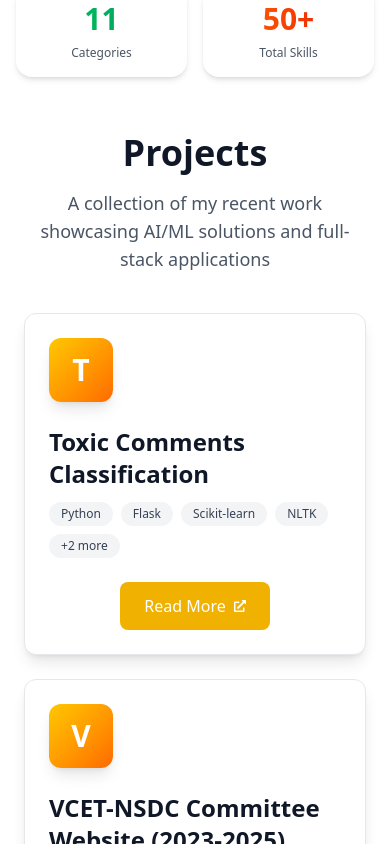
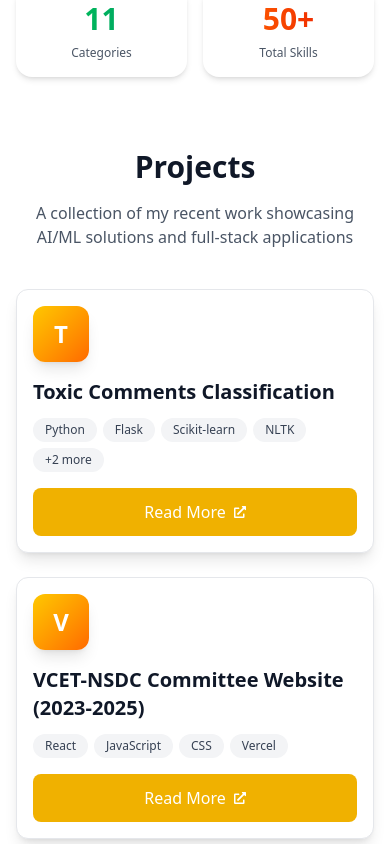
Before and after one commit to Mokshu3242/Portfolio, a Next.js app: page / in a window 390 px wide. Shown: the part 3160-4004 px from the top of the page. Built offline with nearby package versions, Linux system fonts and the light colour scheme.

Commit message:
Projects responsive

```diff
--- a/src/components/Projects.tsx
+++ b/src/components/Projects.tsx
@@ -158,15 +158,15 @@ export default function Projects() {
   return (
     <section
       id="projects"
-      className="min-h-screen py-2 px-6 bg-white dark:bg-black transition-colors duration-300"
+      className="min-h-screen py-6 px-4 sm:px-6 bg-white dark:bg-black transition-colors duration-300"
     >
       <div className="max-w-7xl mx-auto">
         {/* Section Header */}
-        <div className="text-center mb-10">
-          <h2 className="text-4xl sm:text-5xl font-bold text-gray-900 dark:text-white mb-4">
+        <div className="text-center mb-10 px-2">
+          <h2 className="text-3xl sm:text-4xl md:text-5xl font-bold text-gray-900 dark:text-white mb-4">
             Projects
           </h2>
-          <p className="text-lg text-gray-600 dark:text-gray-400 max-w-2xl mx-auto">
+          <p className="text-base sm:text-lg text-gray-600 dark:text-gray-400 max-w-2xl mx-auto">
             A collection of my recent work showcasing AI/ML solutions and
             full-stack applications
           </p>
@@ -177,25 +177,28 @@ export default function Projects() {
           {projects.map((project) => (
             <div
               key={project.id}
-              className="bg-white dark:bg-gray-800 rounded-xl shadow-lg overflow-hidden hover:shadow-2xl transition-all duration-300 group border border-gray-200 dark:border-gray-700"
+              onClick={() => openModal(project)}
+              role="button"
+              tabIndex={0}
+              onKeyDown={(e) => e.key === "Enter" && openModal(project)}
+              className="cursor-pointer bg-white dark:bg-gray-800 rounded-xl shadow-lg overflow-hidden hover:shadow-2xl transition-all duration-300 group border border-gray-200 dark:border-gray-700 focus:outline-none focus:ring-2 focus:ring-yellow-400"
             >
               {/* Horizontal Layout */}
-              <div className="flex flex-col sm:flex-row items-start p-6 gap-6">
+              <div className="flex flex-col sm:flex-row items-start p-4 sm:p-6 gap-4 sm:gap-6">
                 {/* Left Side - Icon */}
                 <div className="shrink-0">
-                  <div className="w-16 h-16 sm:w-20 sm:h-20 rounded-xl bg-linear-to-br from-yellow-400 to-orange-500 dark:from-yellow-600 dark:to-orange-700 flex items-center justify-center text-white text-3xl sm:text-4xl font-bold shadow-lg">
-                    {project.name.charAt(0)}
+                  <div className="w-14 h-14 sm:w-16 sm:h-16 md:w-20 md:h-20 rounded-xl bg-linear-to-br from-yellow-400 to-orange-500 dark:from-yellow-600 dark:to-orange-700 flex items-center justify-center text-white text-2xl sm:text-3xl md:text-4xl font-bold shadow-lg">                    {project.name.charAt(0)}
                   </div>
                 </div>
 
                 {/* Middle - Content */}
                 <div className="grow min-w-0">
-                  <h3 className="text-2xl font-bold text-gray-900 dark:text-white mb-3 group-hover:text-yellow-600 dark:group-hover:text-yellow-400 transition-colors">
+                  <h3 className="text-xl sm:text-2xl font-bold text-gray-900 dark:text-white mb-3 group-hover:text-yellow-600 dark:group-hover:text-yellow-400 transition-colors">
                     {project.name}
                   </h3>
 
                   {/* Tech Stack */}
-                  <div className="flex flex-wrap gap-2">
+                  <div className="flex flex-wrap gap-1.5 sm:gap-2">
                     {project.techStack.slice(0, 4).map((tech, index) => (
                       <span
                         key={index}
@@ -213,14 +216,15 @@ export default function Projects() {
                 </div>
 
                 {/* Right Side - Read More Button */}
-                <div className="shrink-0 self-center">
+                <div className="shrink-0 w-full sm:w-auto self-center">
                   <button
-                    onClick={() => openModal(project)}
-                    className="flex items-center gap-2 px-6 py-3 bg-yellow-500 dark:bg-yellow-600 text-white font-medium rounded-lg hover:bg-yellow-600 dark:hover:bg-yellow-700 hover:gap-3 transition-all duration-300 whitespace-nowrap"
+  type="button"
+  className="flex items-center justify-center gap-2 px-5 py-3 w-full sm:w-auto bg-yellow-500 dark:bg-yellow-600 text-white font-medium rounded-lg hover:bg-yellow-600 dark:hover:bg-yellow-700 transition-all duration-300 whitespace-nowrap"
 >
   Read More
   <FaExternalLinkAlt className="w-3 h-3" />
 </button>
+
                 </div>
               </div>
             </div>
@@ -235,16 +239,14 @@ export default function Projects() {
           onClick={closeModal}
         >
           <div
-            className="bg-white dark:bg-gray-800 rounded-2xl max-w-3xl w-full max-h-[90vh] overflow-y-auto shadow-2xl animate-slideUp"
+            className="bg-white dark:bg-gray-800 rounded-xl sm:rounded-2xl max-w-3xl w-full max-h-[90vh] overflow-y-auto shadow-2xl animate-slideUp"
             onClick={(e) => e.stopPropagation()}
           >
             {/* Modal Header */}
-            <div className="sticky top-0 bg-white dark:bg-gray-800 border-b border-gray-200 dark:border-gray-700 p-6 flex justify-between items-start z-10">
-              <div>
-                <h3 className="text-3xl font-bold text-gray-900 dark:text-white mb-2">
+            <div className="sticky top-0 bg-white dark:bg-gray-800 border-b border-gray-200 dark:border-gray-700 p-4 sm:p-6 flex justify-between items-start z-10">
+              <h3 className="text-2xl sm:text-3xl font-bold text-gray-900 dark:text-white">
                 {selectedProject.name}
               </h3>
-              </div>
               <button
                 onClick={closeModal}
                 className="p-2 hover:bg-gray-100 dark:hover:bg-gray-700 rounded-full transition-colors"
@@ -255,20 +257,20 @@ export default function Projects() {
             </div>
 
             {/* Modal Content */}
-            <div className="p-6">
+            <div className="p-4 sm:p-6">
               {/* Description */}
               <div className="mb-6">
-                <h4 className="text-xl font-semibold text-gray-900 dark:text-white mb-3">
+                <h4 className="text-lg sm:text-xl font-semibold text-gray-900 dark:text-white mb-3">
                   Description
                 </h4>
-                <p className="text-gray-600 dark:text-gray-300 leading-relaxed">
+                <p className="text-sm sm:text-base text-gray-600 dark:text-gray-300 leading-relaxed">
                   {selectedProject.description}
                 </p>
               </div>
 
               {/* Tech Stack */}
               <div className="mb-6">
-                <h4 className="text-xl font-semibold text-gray-900 dark:text-white mb-3">
+                <h4 className="text-lg sm:text-xl font-semibold text-gray-900 dark:text-white mb-3">
                   Tech Stack
                 </h4>
                 <div className="flex flex-wrap gap-2">
@@ -284,11 +286,11 @@ export default function Projects() {
               </div>
 
               {/* Links */}
-              <div className="space-y-3">
-                <h4 className="text-xl font-semibold text-gray-900 dark:text-white mb-3">
+              <div>
+                <h4 className="text-lg sm:text-xl font-semibold text-gray-900 dark:text-white mb-3">
                   Links
                 </h4>
-                <div className="flex flex-col sm:flex-row gap-3">
+                <div className="flex flex-col sm:flex-row gap-2 sm:gap-3">
                   {selectedProject.frontendLink && (
                     <a
                       href={selectedProject.frontendLink}
--- a/src/components/Skills.tsx
+++ b/src/components/Skills.tsx
@@ -132,7 +132,9 @@ export default function Skills() {
                 onClick={() => {
                   if (window.innerWidth < 768) {
                     setExpandedCategory(
-        expandedCategory === category.title ? null : category.title
+                      expandedCategory === category.title
+                        ? null
+                        : category.title,
                     );
                   }
                 }}
```
Lines whose indentation alone changed are shown as unchanged.
